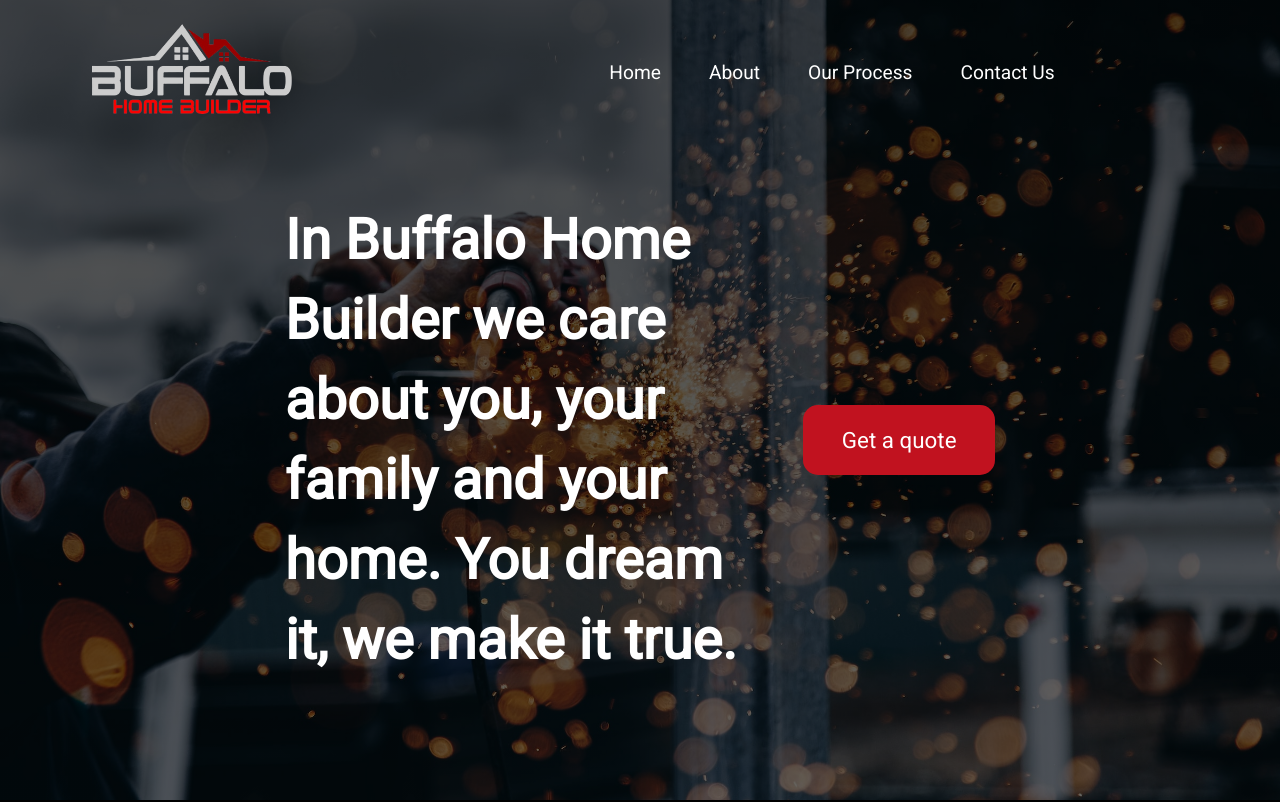
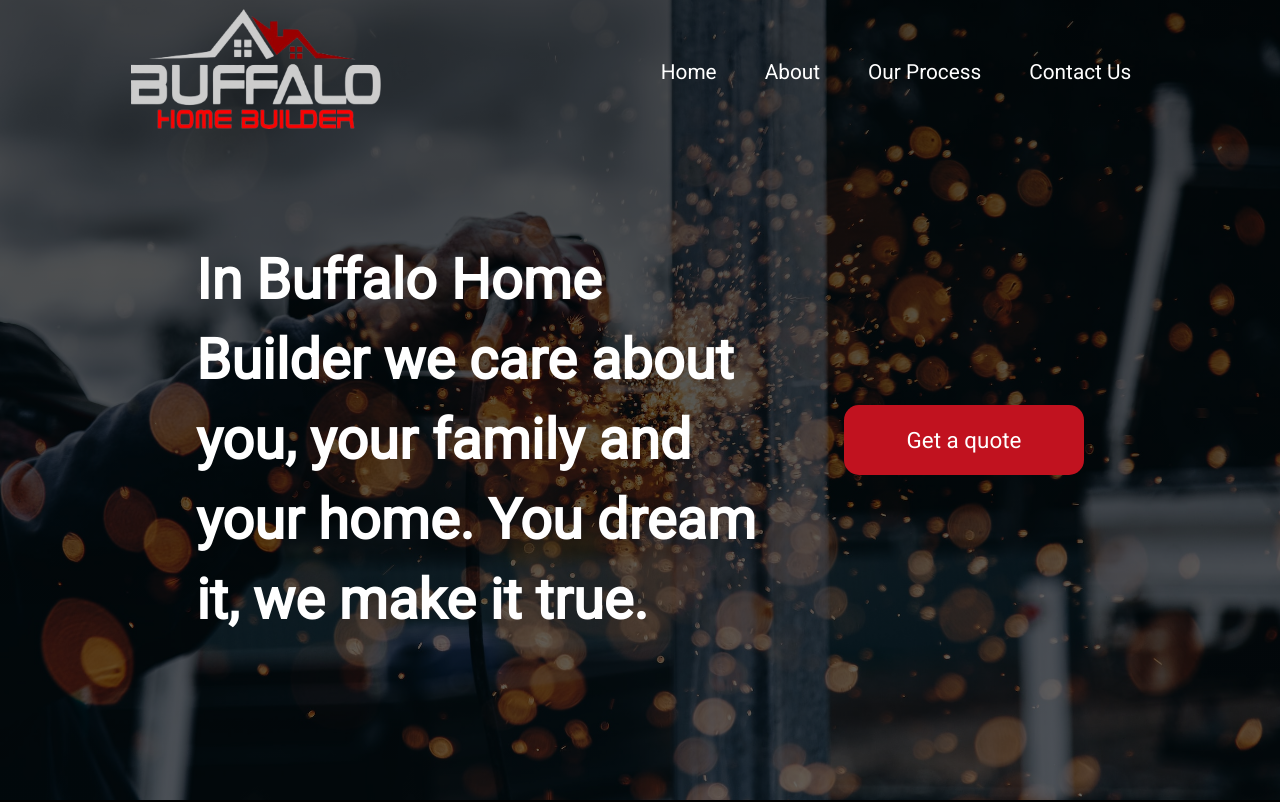
Before and after one commit to podestal/build-right, a React (Vite) app in the folder br-frontend/: page /home in a window 1280 px wide. Shown: the top 802 px of the page. Built offline with nearby package versions, Linux system fonts and the light colour scheme; no server answers.

Commit message:
header color change

```diff
--- a/br-frontend/index.html
+++ b/br-frontend/index.html
@@ -9,5 +9,18 @@
   <body>
     <div id="root"></div>
     <script type="module" src="/src/main.jsx"></script>
+    <script>
+      document.addEventListener('scroll', () => {
+        const header = document.getElementById('header')
+        if (window.scrollY > 0) {
+          header.classList.add('scrolled-header')
+          header.classList.remove('unscrolled-header')
+          // header.style.backgroundColor = 'rgba(0, 0, 0, 1)'
+        } else {
+          // header.style.backgroundColor = 'rgba(0, 0, 0, 0)'
+          header.classList.add('unscrolled-header')
+        }
+      })
+    </script>
   </body>
 </html>
--- a/br-frontend/src/App.css
+++ b/br-frontend/src/App.css
@@ -70,11 +70,26 @@ img {
 
 .main-container {
   width: 85%;
-  margin: 10rem auto;
+  margin: auto;
+  margin-top: 10rem ;
+
 }
+
+.scrolled-header {
+  background-color: #000;
+  transition: 0.4s ease-in-out;
+}
+
+.unscrolled-header {
+  background-color: rgba(0, 0, 0, 0);
+  transition: 0.4s ease-in-out;
+}
+
+
 
 .header {
   display: flex;
+  margin: auto;
   justify-content: space-evenly;
   height: 9rem;
   /* background-color: black; */
@@ -93,8 +108,8 @@ img {
 }
 
 .header .header-logo img {
-  width: 200px;
-  height: 90px;
+  width: 250px;
+  height: 120px;
 }
 
 .header a:hover {
@@ -111,13 +126,13 @@ img {
 }
 
 .header .header-nav {
-  width: 70%;
+  width: 60%;
   text-align: center;
 }
 
 .header .header-nav a {
   margin: 0 1.5rem;
-  font-size: 1.2rem;
+  font-size: 1.3rem;
 }
 
 /* Hero */
@@ -135,7 +150,7 @@ img {
 
 .hero .hero-content {
   height: 100vh;
-  width: 60%;
+  width: 75%;
   margin: auto;
   padding-top: 5rem;
   display: flex;
@@ -262,6 +277,7 @@ img {
   flex-direction: column;
   justify-content: center;
   align-items: center;
+  margin-top: -3rem;
 }
 
 .process-container .process-item {
@@ -330,6 +346,8 @@ img {
   no-repeat center center/cover;
 }
 
+/* Review */
+
 .review-container {
   display: flex;
   flex-direction: column;
@@ -367,7 +385,7 @@ img {
 
 .footer {
   display: flex;
-  height: 60px;
+  height: 100px;
   justify-content: center;
   align-items: center;
   margin-top: 3rem;
--- a/br-frontend/src/components/Header.jsx
+++ b/br-frontend/src/components/Header.jsx
@@ -9,7 +9,7 @@ const Header = () => {
     const {user} = useAuth()
 
   return (
-    <header className='header'>
+    <header className='header' id='header'>
         <Link className='header-logo' to={'/home  '}><img src={logo} alt="buffalo logo" /></Link>
         {user
         ?
--- a/br-frontend/src/components/Reviews.jsx
+++ b/br-frontend/src/components/Reviews.jsx
@@ -22,7 +22,7 @@ const Reviews = () => {
       if (isError) return <p>{error.message}</p>
 
   return (
-    <div className='main-container'>
+    <div>
         <Carousel>
             {route == 'home' && reviews.data.map(review => (
                 <HomeReview
```
